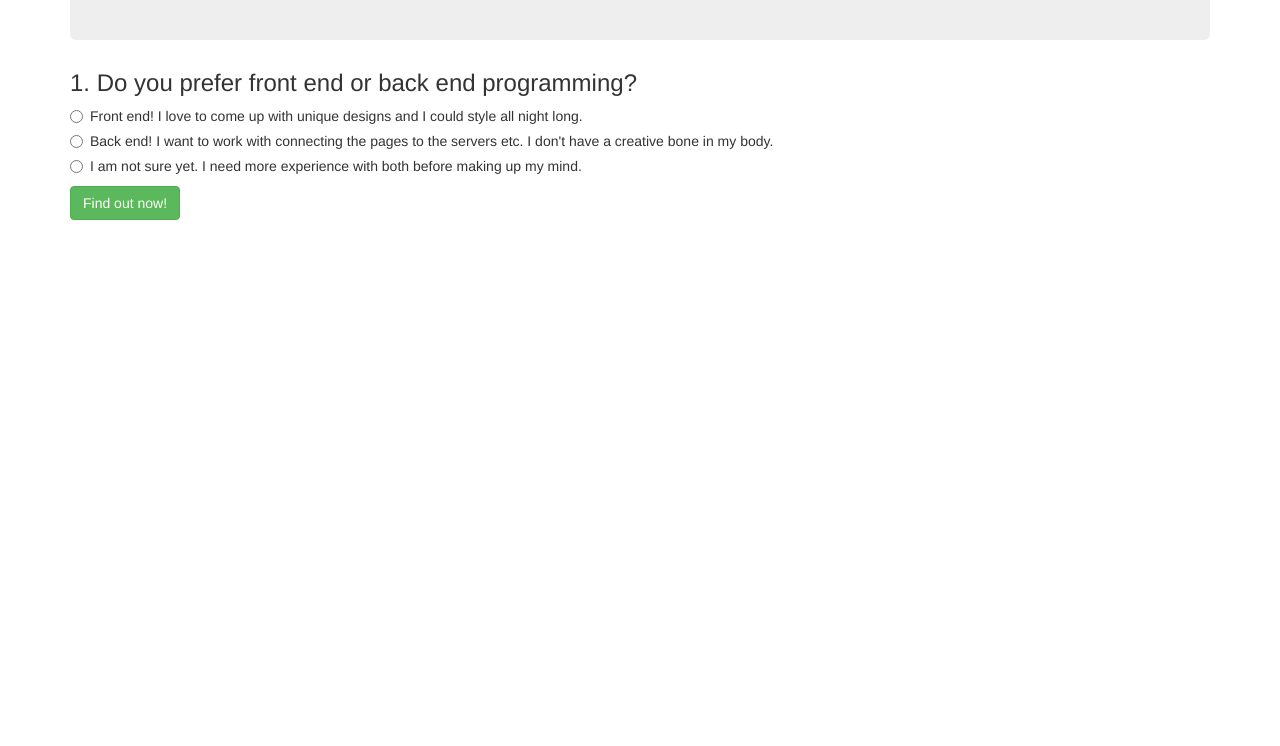
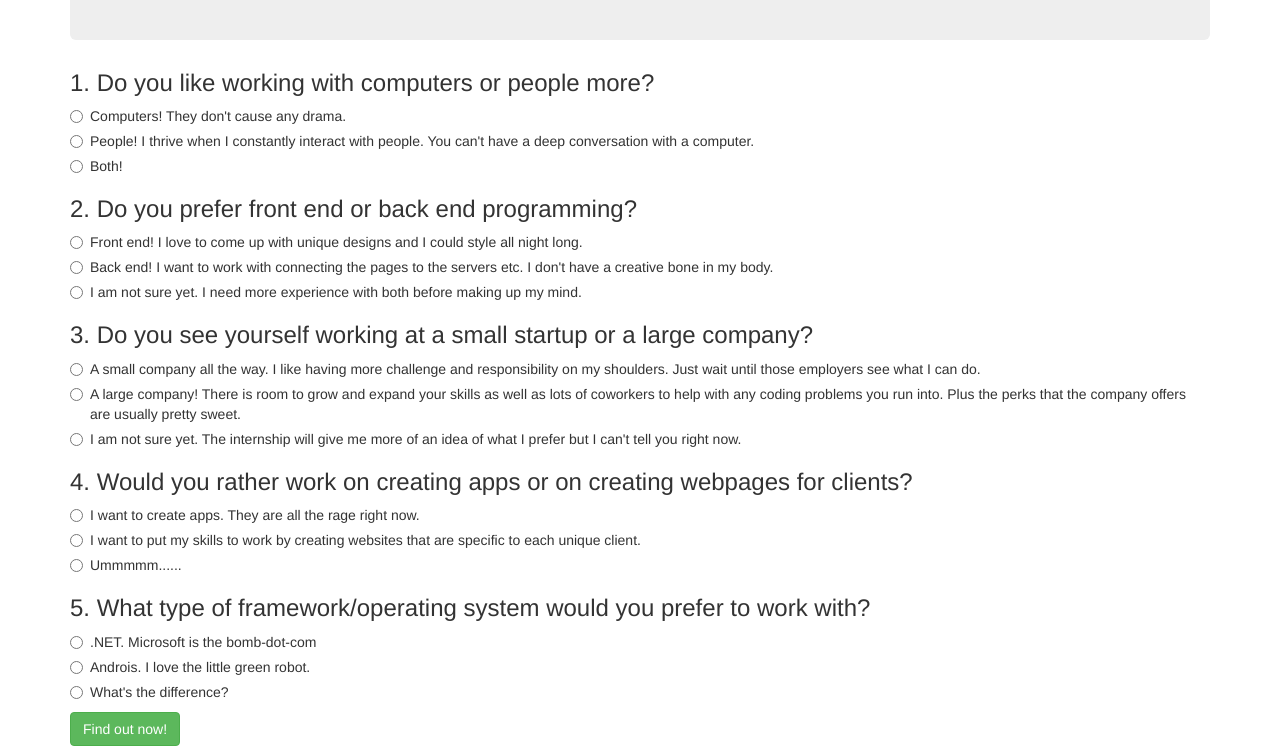
Before and after one commit to nsanders9022/track-selector, a plain HTML site: page index.html in a window 1280 px wide. Shown: the part 278-1024 px from the top of the page. Before the commit the page ends 800 px from the top, so only its background shows below. Drawn offline with Linux system fonts and the light colour scheme.

Commit message:
add 3 more questions to the questionnaire to make a total of 5 questions

```diff
--- a/index.html
+++ b/index.html
@@ -19,7 +19,29 @@
       </div>
 
       <form id="blank-form">
-        <h3>1. Do you prefer front end or back end programming?</h3>
+
+        <h3>1. Do you like working with computers or people more?</h3>
+        <div class="radio">
+          <label>
+            <input type="radio" name="work-preference" value="computers">
+            Computers! They don't cause any drama.
+          </label>
+        </div>
+        <div class="radio">
+          <label>
+            <input type="radio" name="work-preference" value="people">
+            People! I thrive when I constantly interact with people. You can't have a deep conversation with a computer.
+          </label>
+        </div>
+        <div class="radio">
+          <label>
+            <input type="radio" name="work-preference" value="both">
+            Both!
+          </label>
+        </div>
+
+
+        <h3>2. Do you prefer front end or back end programming?</h3>
         <div class="radio">
           <label>
             <input type="radio" name="front-back" value="front">
@@ -40,6 +62,75 @@
         </div>
 
 
+        <h3>3. Do you see yourself working at a small startup or a large company?</h3>
+        <div class="radio">
+          <label>
+            <input type="radio" name="size" value="small">
+            A small company all the way. I like having more challenge and responsibility on my shoulders. Just wait until those employers see what I can do.
+          </label>
+        </div>
+        <div class="radio">
+          <label>
+            <input type="radio" name="size" value="large">
+            A large company! There is room to grow and expand your skills as well as lots of coworkers to help with any coding problems you run into. Plus the perks that the company offers are usually pretty sweet.
+          </label>
+        </div>
+        <div class="radio">
+          <label>
+            <input type="radio" name="size" value="undecided">
+            I am not sure yet. The internship will give me more of an idea of what I prefer but I can't tell you right now.
+          </label>
+        </div>
+
+
+        <h3>4. Would you rather work on creating apps or on creating webpages for clients?</h3>
+        <div class="radio">
+          <label>
+            <input type="radio" name="products" value="app">
+            I want to create apps. They are all the rage right now.
+          </label>
+        </div>
+        <div class="radio">
+          <label>
+            <input type="radio" name="products" value="web">
+            I want to put my skills to work by creating websites that are specific to each unique client.
+          </label>
+        </div>
+        <div class="radio">
+          <label>
+            <input type="radio" name="products" value="undecided">
+            Ummmmm......
+          </label>
+        </div>
+
+
+        <h3>5. What type of framework/operating system would you prefer to work with?</h3>
+        <div class="radio">
+          <label>
+            <input type="radio" name="tool" value="net">
+            .NET. Microsoft is the bomb-dot-com
+          </label>
+        </div>
+        <div class="radio">
+          <label>
+            <input type="radio" name="tool" value="android">
+            Androis. I love the little green robot.
+          </label>
+        </div>
+        <div class="radio">
+          <label>
+            <input type="radio" name="tool" value="undecided">
+            What's the difference?
+          </label>
+        </div>
+
+
+
+
+
+
+
+
         <button type="submit" class="btn btn-success">Find out now!</button>
 
       </form>
```
